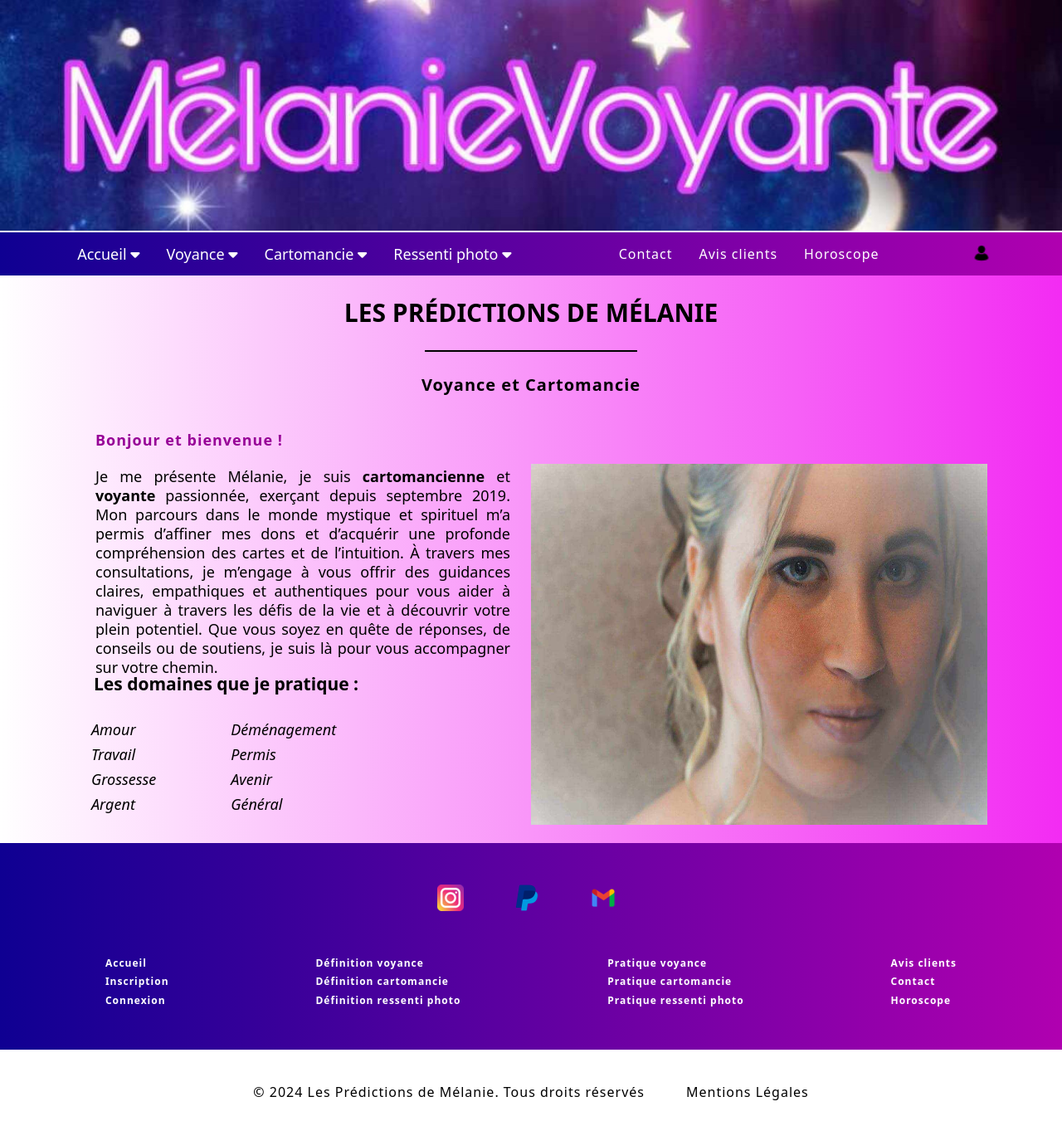
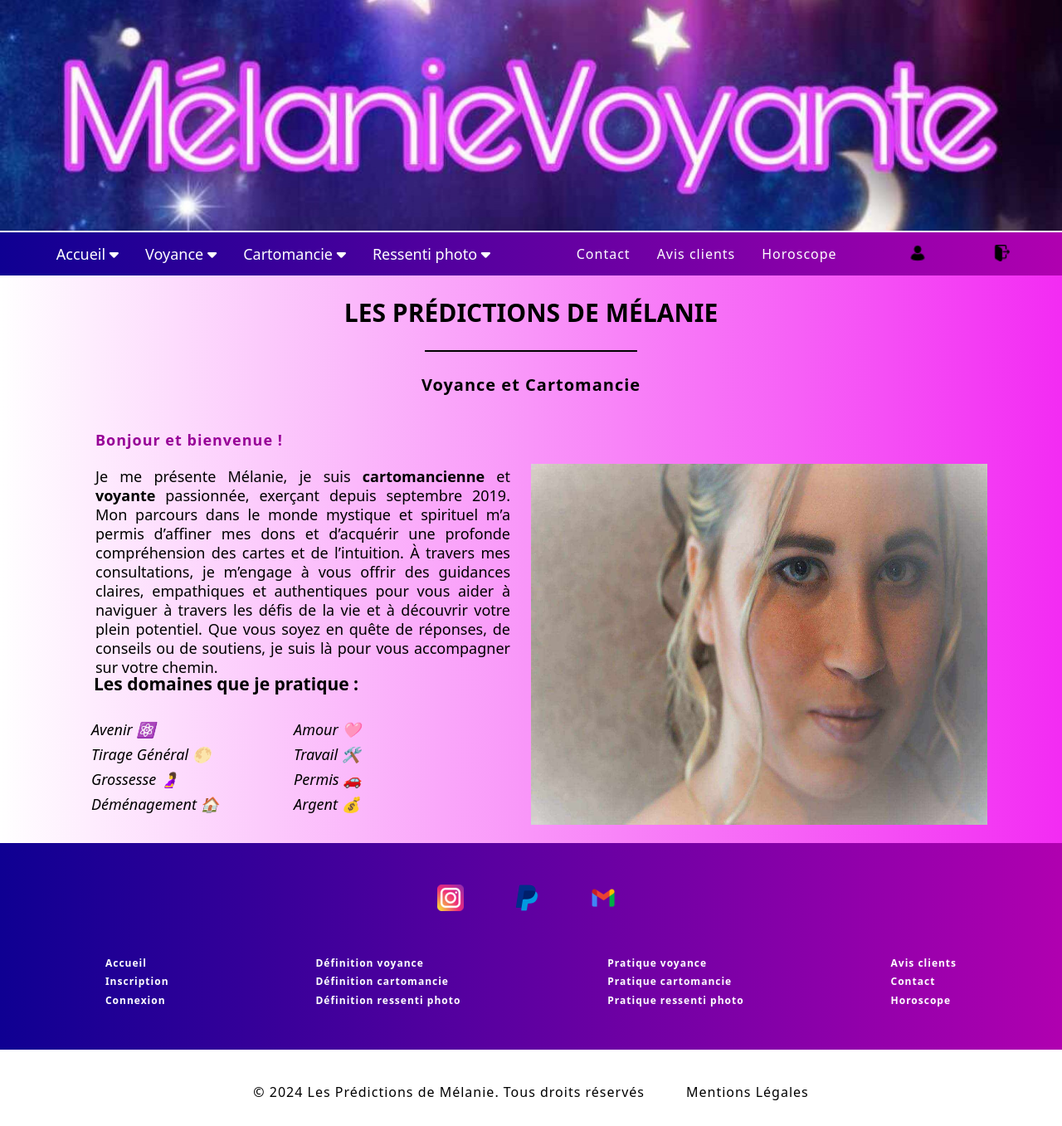
Before and after one commit to jchevalier86/Les-predictions-de-Melanie, a PHP site: page /accueil.html in a window 1280 px wide. Shown: the whole page at 83% size. Run offline with PHP 8.4, Linux system fonts and the light colour scheme.

Commit message:
Modif icone nav

```diff
--- a/accueil.html
+++ b/accueil.html
@@ -99,6 +99,11 @@
           onclick="window.location.href='connexion.html'" />
         <span class="connect"> Connexion </span>
       </div>
+      <div class="lien-deconnect">
+        <img class="icone-connect" src="./images/deconnexion.png" alt="Aller à la page accueil"
+          onclick="window.location.href='accueil.html'" />
+        <span class="deconnect"> Déconnexion </span>
+      </div>
     </nav>
   </header>
 
@@ -136,16 +141,16 @@
           <span> Les domaines que je pratique : </span>
           <div class="liste-domaines-conteneur">
             <ul class="liste-domaines-list-1">
-              <li> Amour </li>
-              <li> Travail </li>
-              <li> Grossesse </li>
-              <li> Argent </li>
+              <li> Avenir ⚛️ </li>
+              <li> Tirage Général 🌕 </li>
+              <li> Grossesse 🤰 </li>
+              <li> Déménagement 🏠 </li>
             </ul>
             <ul class="liste-domaines-list-2">
-              <li> Déménagement </li>
-              <li> Permis </li>
-              <li> Avenir </li>
-              <li> Général </li>
+              <li> Amour 🩷 </li>
+              <li> Travail 🛠️ </li>
+              <li> Permis 🚗 </li>
+              <li> Argent 💰 </li>
             </ul>
           </div>
         </div>
--- a/avis.html
+++ b/avis.html
@@ -96,6 +96,11 @@
         <img class="icone-connect" src="./images/connexion.png" alt="Aller à la page de connexion"
           onclick="window.location.href='connexion.html'" />
         <span class="connect"> Connexion </span>
+      </div>
+      <div class="lien-deconnect">
+        <img class="icone-connect" src="./images/deconnexion.png" alt="Aller à la page accueil"
+          onclick="window.location.href='accueil.html'" />
+        <span class="deconnect"> Déconnexion </span>
       </div>
     </nav>
   </header>
--- a/connexion.html
+++ b/connexion.html
@@ -39,7 +39,7 @@
       <div class="lien-arrow">
         <img class="back-arrow" src="./images/flèche-gauche.png" alt="Retour à la page d'accueil"
           onclick="window.location.href='accueil.html'" />
-        <span class="arrow"> Retour accueil </span>
+        <span class="arrow"> Accueil </span>
       </div>
 
       <!-- Titre de la page -->
--- a/contact.html
+++ b/contact.html
@@ -96,6 +96,11 @@
         <img class="icone-connect" src="./images/connexion.png" alt="Aller à la page de connexion"
           onclick="window.location.href='connexion.html'" />
         <span class="connect"> Connexion </span>
+      </div>
+      <div class="lien-deconnect">
+        <img class="icone-connect" src="./images/deconnexion.png" alt="Aller à la page accueil"
+          onclick="window.location.href='accueil.html'" />
+        <span class="deconnect"> Déconnexion </span>
       </div>
     </nav>
   </header>
--- a/definition-cartomancie.html
+++ b/definition-cartomancie.html
@@ -92,6 +92,11 @@
         <img class="icone-connect" src="./images/connexion.png" alt="Aller à la page de connexion"
           onclick="window.location.href='connexion.html'">
         <span class="connect"> Connexion </span>
+      </div>
+      <div class="lien-deconnect">
+        <img class="icone-connect" src="./images/deconnexion.png" alt="Aller à la page accueil"
+          onclick="window.location.href='accueil.html'" />
+        <span class="deconnect"> Déconnexion </span>
       </div>
     </nav>
   </header>
--- a/definition-ressenti-photo.html
+++ b/definition-ressenti-photo.html
@@ -96,6 +96,11 @@
         <img class="icone-connect" src="./images/connexion.png" alt="Aller à la page de connexion"
           onclick="window.location.href='connexion.html'" />
         <span class="connect"> Connexion </span>
+      </div>
+      <div class="lien-deconnect">
+        <img class="icone-connect" src="./images/deconnexion.png" alt="Aller à la page accueil"
+          onclick="window.location.href='accueil.html'" />
+        <span class="deconnect"> Déconnexion </span>
       </div>
     </nav>
   </header>
--- a/definition-voyance.html
+++ b/definition-voyance.html
@@ -96,6 +96,11 @@
         <img class="icone-connect" src="./images/connexion.png" alt="Aller à la page de connexion"
           onclick="window.location.href='connexion.html'" />
         <span class="connect"> Connexion </span>
+      </div>
+      <div class="lien-deconnect">
+        <img class="icone-connect" src="./images/deconnexion.png" alt="Aller à la page accueil"
+          onclick="window.location.href='accueil.html'" />
+        <span class="deconnect"> Déconnexion </span>
       </div>
     </nav>
   </header>
--- a/horoscope.html
+++ b/horoscope.html
@@ -96,6 +96,11 @@
         <img class="icone-connect" src="./images/connexion.png" alt="Aller à la page de connexion"
           onclick="window.location.href='connexion.html'" />
         <span class="connect"> Connexion </span>
+      </div>
+      <div class="lien-deconnect">
+        <img class="icone-connect" src="./images/deconnexion.png" alt="Aller à la page accueil"
+          onclick="window.location.href='accueil.html'" />
+        <span class="deconnect"> Déconnexion </span>
       </div>
     </nav>
   </header>
--- a/inscription.html
+++ b/inscription.html
@@ -38,7 +38,7 @@
       <div class="lien-arrow">
         <img class="back-arrow" src="./images/flèche-gauche.png" alt="Retour à la page d'accueil"
           onclick="window.location.href='accueil.html'" />
-        <span class="arrow"> Retour accueil </span>
+        <span class="arrow"> Accueil </span>
       </div>
 
 
--- a/mentions-legales.html
+++ b/mentions-legales.html
@@ -96,6 +96,11 @@
                 <img class="icone-connect" src="./images/connexion.png" alt="Aller à la page de connexion"
                     onclick="window.location.href='connexion.html'" />
                 <span class="connect"> Connexion </span>
+            </div>
+            <div class="lien-deconnect">
+                <img class="icone-connect" src="./images/deconnexion.png" alt="Aller à la page accueil"
+                    onclick="window.location.href='accueil.html'" />
+                <span class="deconnect"> Déconnexion </span>
             </div>
         </nav>
     </header>
--- a/pratique-cartomancie.html
+++ b/pratique-cartomancie.html
@@ -96,6 +96,11 @@
                 <img class="icone-connect" src="./images/connexion.png" alt="Aller à la page de connexion"
                     onclick="window.location.href='connexion.html'" />
                 <span class="connect"> Connexion </span>
+            </div>
+            <div class="lien-deconnect">
+                <img class="icone-connect" src="./images/deconnexion.png" alt="Aller à la page accueil"
+                    onclick="window.location.href='accueil.html'" />
+                <span class="deconnect"> Déconnexion </span>
             </div>
         </nav>
     </header>
--- a/pratique-ressenti-photo.html
+++ b/pratique-ressenti-photo.html
@@ -96,6 +96,11 @@
                 <img class="icone-connect" src="./images/connexion.png" alt="Aller à la page de connexion"
                     onclick="window.location.href='connexion.html'" />
                 <span class="connect"> Connexion </span>
+            </div>
+            <div class="lien-deconnect">
+                <img class="icone-connect" src="./images/deconnexion.png" alt="Aller à la page accueil"
+                    onclick="window.location.href='accueil.html'" />
+                <span class="deconnect"> Déconnexion </span>
             </div>
         </nav>
     </header>
--- a/pratique-voyance.html
+++ b/pratique-voyance.html
@@ -96,6 +96,11 @@
                 <img class="icone-connect" src="./images/connexion.png" alt="Aller à la page de connexion"
                     onclick="window.location.href='connexion.html'" />
                 <span class="connect"> Connexion </span>
+            </div>
+            <div class="lien-deconnect">
+                <img class="icone-connect" src="./images/deconnexion.png" alt="Aller à la page accueil"
+                    onclick="window.location.href='accueil.html'" />
+                <span class="deconnect"> Déconnexion </span>
             </div>
         </nav>
     </header>
--- a/style/style.css
+++ b/style/style.css
@@ -418,6 +418,7 @@ footer {
 
 .social-link,
 .lien-connect,
+.lien-deconnect,
 .lien-arrow {
   position: relative;
   display: inline-block;
@@ -439,6 +440,7 @@ footer {
 
 .insta-paypal-mail,
 .connect,
+.deconnect,
 .arrow {
   visibility: hidden;
   background-color: #555;
@@ -463,6 +465,7 @@ footer {
 
 .social-link:hover .insta-paypal-mail,
 .lien-connect:hover .connect,
+.lien-deconnect:hover .deconnect,
 .lien-arrow:hover .arrow {
   visibility: visible;
   opacity: 1;
```
Also changed, not shown: images/deconnexion.png (added).
